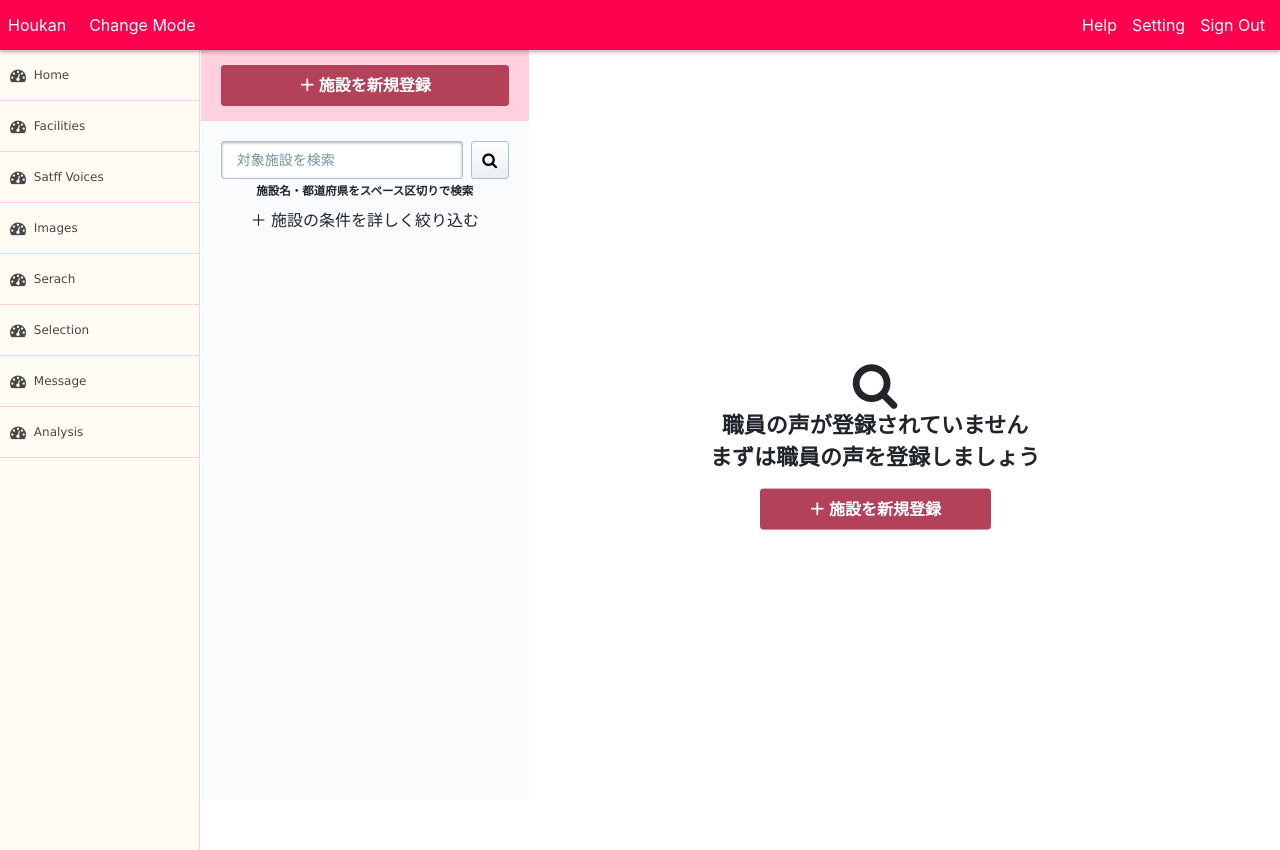
After one commit to seasoftmayzinmarwin/seasoft-mayzin, a PHP site: page /voice-staff.php in a window 1280 px wide. The commit adds this page. Run offline with PHP 8.4, Linux system fonts and the light colour scheme.

Commit message:
Add not found Page

```diff
--- a/css/style.css
+++ b/css/style.css
@@ -1207,7 +1207,7 @@ iframe
   width: 640px;
   margin:0 auto;
 }
-.main-content,.facilities-content{
+.common-content,.main-content,.facilities-content{
     min-height: calc(100vh - 50px);
     position: relative;
 }
@@ -1505,12 +1505,12 @@ iframe
   font-size: 12px;
 }
 /*-------facilities-page--------*/
-.facilities-main{
+.facilities-main,.common-main{
     vertical-align: top;
     table-layout: fixed;
     width: 100%;
 }
-.facilities-sidebar{
+.facilities-sidebar,.common-sidebar{
     min-width: 200px;
     min-height: 100%;
     padding: 0 0 50px;
@@ -1528,9 +1528,9 @@ iframe
 .new-btn-box .new-btn-link{
     display: table;
     width: 100%!important;
-    background-color: #FC88AB;
+    background-color: #b4415a;;
     background-image: none;
-    border: 1px solid #ffd1de;
+    border: 1px solid #b4415a;;
     border-radius: 3px;
     color: #fff;
     line-height: 1.42857;
@@ -1540,7 +1540,7 @@ iframe
     text-decoration: none;
 }
 .new-btn-box .new-btn-link:hover{
-  background-color: #FF8697;
+  background-color: #cc0a44;
   text-decoration: none;
 }
 .e-none-content{
@@ -1553,10 +1553,10 @@ iframe
     width: 1318.4px;
     transform: translateZ(0px);
 }
-.fac-sidebar-head{
+.fac-sidebar-head,.common-sidebar-head{
     padding: 20px;
 }
-.fac-search-box{
+.fac-search-box,.common-search-box{
   position: relative;
 }
 .search-box-input{
@@ -1572,7 +1572,7 @@ iframe
     padding: 0 53px 0 15px;
     width: 84%;
 }
-.fac-search-btn{
+.fac-search-btn,.common-search-btn{
     background-color: #fdfeff;
     background-image: -webkit-gradient(linear,left top,left bottom,from(#fdfeff),to(#eceff1));
     background-image: -webkit-linear-gradient(#fdfeff,#eceff1);
@@ -1589,7 +1589,7 @@ iframe
 .search-box-input:hover{
   border: 1px solid #3c78c3;
 }
-.fac-text{
+.fac-text,.common-text{
     font-size: 11.5px;
     line-height: 1.25;
     padding-top:5px;
@@ -1611,7 +1611,7 @@ iframe
 .card-link:hover{
   text-decoration: underline;
 }
-.fac-nav-inner{
+.fac-nav-inner,.common-nav-inner{
     height: calc(100vh - 263px);
     overflow-y: auto;
 }
@@ -1696,7 +1696,7 @@ a.fac-nav-active:before{
   text-decoration: none;
 }
 /*-----fac-content-------*/
-.facilites-content-inner{
+.facilites-content-inner,.common-content-inner{
     padding: 20px 20px 20px 290px;
     background-color: white;
 }
@@ -2800,6 +2800,42 @@ border-top: 1px solid #eceff1;
     font-size: 16px;
     line-height: 1.375;
 }
+/*--------common-not-found----------*/
+.common-not-found{
+    min-height: calc(100vh - 50px);
+    position: relative !important;
+}
+.common-not-found-inner {
+    -ms-transform: translate(-50%,-50%);
+    -webkit-transform: translate(-50%,-50%);
+    left: 50%;
+    position: absolute;
+    top: 50%;
+    transform: translate(-50%,-50%);
+}
+.not-found-txt{
+    font-size: 22px;
+    font-weight: 700;
+    line-height: 1.45455;
+    text-align: center;
+    white-space: nowrap;
+}
+.new-not-found-btn .new-btn-link {
+    display: table;
+    width: 70% !important;
+    margin: 0 auto;
+    background-color: #b4415a;
+    background-image: none;
+    border: 1px solid #b4415a;
+    border-radius: 3px;
+    color: #fff;
+    line-height: 1.42857;
+    padding: 8px 10px;
+    text-align: center;
+    font-weight: 700;
+    text-decoration: none;
+
+}
 @media screen and (min-width: 1001px){
 .facilities-sidebar {
     width: 270px;
--- /dev/null
+++ b/voice-staff.php
@@ -0,0 +1,49 @@
+<?php include('layout/header.php') ?>
+<?php include('layout/sidebar.php') ?>
+<div class="content e-none-content clearfix">
+  <main class="common-main">
+      <div class="common-content">
+        <div class="second-sidebar clearfix">
+          <div class="common-sidebar">
+            <div class="common-register">
+              <div class="new-btn-box">
+                <a class="new-btn-link" href="new.php">＋ 施設を新規登録</a>
+              </div><!-- .new-btn-box -->
+            </div><!-- .common-register -->
+            <div class="common-sidebar-head">
+              <div class="common-sidebar-item">
+                <form>
+                  <div class="common-search-box">
+                    <input type="text" value="" placeholder="対象施設を検索" class="search-box-input">
+                    <button type="submit" class="common-search-btn">
+                      <i class="fa fa-search" aria-hidden="true"></i>
+                    </button>
+                  </div><!-- .common-search-box -->
+                  <div class="common-text text-center">施設名・都道府県をスペース区切りで検索</div>
+                </form>
+              </div><!-- .common-sidebar-item -->
+              <div class="common-sidebar-item space-pd-top-sm">
+                <div class="text-center"><a class="common-link">＋ 施設の条件を詳しく絞り込む</a></div>
+              </div>
+            </div><!-- .common-sidebar-head -->
+        </div><!-- .common-sidebar -->
+        </div><!-- .second-sidebar -->
+
+        <div class="common-content-inner clearfix">
+            <div class="common-not-found">
+              <div class="common-not-found-inner">
+                <div class="space-pd-20 text-center">
+                  <span><i class="fa fa-search fa-3x" aria-hidden="true"></i></span>
+                   <p class="not-found-txt">職員の声が登録されていません<br>まずは職員の声を登録しましょう</p>
+                   <div class="new-not-found-btn">
+                    <a class="new-btn-link" href="#">＋ 施設を新規登録</a>
+                  </div><!-- .new-btn-box -->
+                </div>
+              </div>
+            </div>
+        </div>
+      </div><!-- .common-content -->
+  </main><!-- .common-main -->
+</div>
+
+<?php include('layout/footer.php') ?>
```
